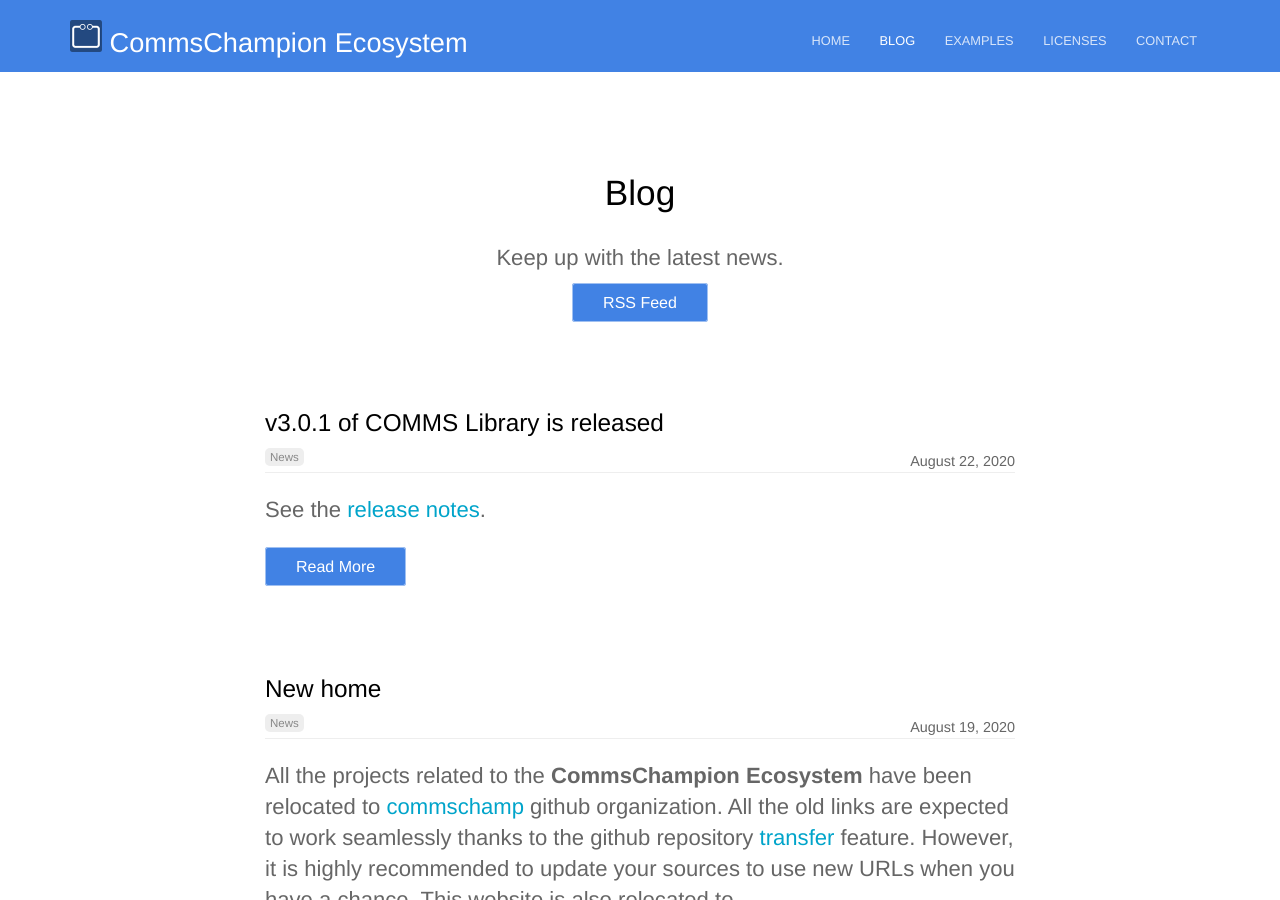
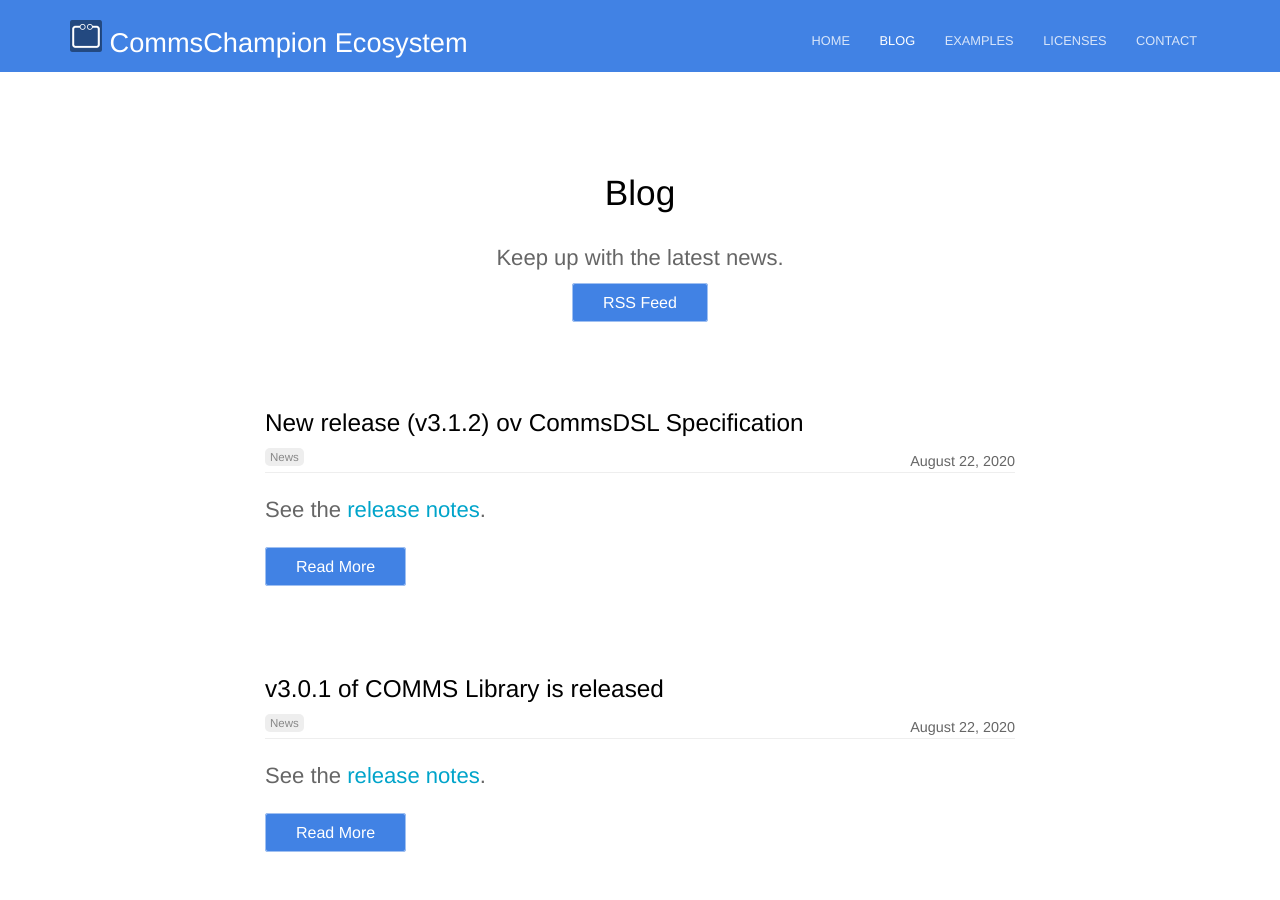
Before and after one commit to commschamp/commschamp.github.io, a Jekyll site: the page built from blog/index.html, in a window 1280 px wide and 900 px high. Built offline with Jekyll 4.4.1, drawn with Linux system fonts in a browser that asks for light colours; the list of posts is cut into pages by our own code; some of the changed text lies outside the part shown.

Commit message:
Announcing release v3.1.2 of the CommsDSL spec.

```diff
--- /dev/null
+++ b/_posts/2020-08-22-commsdsl-spec-release-v3.1.2.md
@@ -0,0 +1,7 @@
+---
+date: 2020-08-22 00:00:01
+title: New release (v3.1.2) ov CommsDSL Specification
+categories:
+  - news
+---
+See the [release notes](https://github.com/commschamp/CommsDSL-Specification/releases/tag/v3.1.2).
```
Also changed, not shown: _posts/2020-08-22-comms-release-v3.0.1.md (+1 -1 lines).
